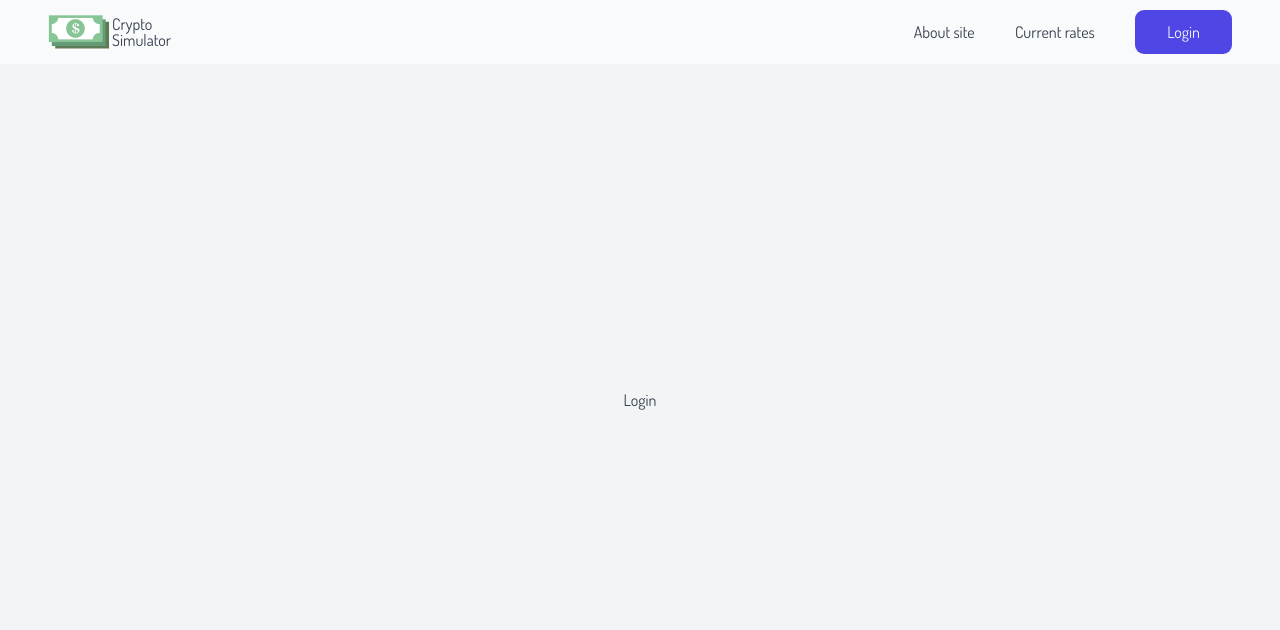
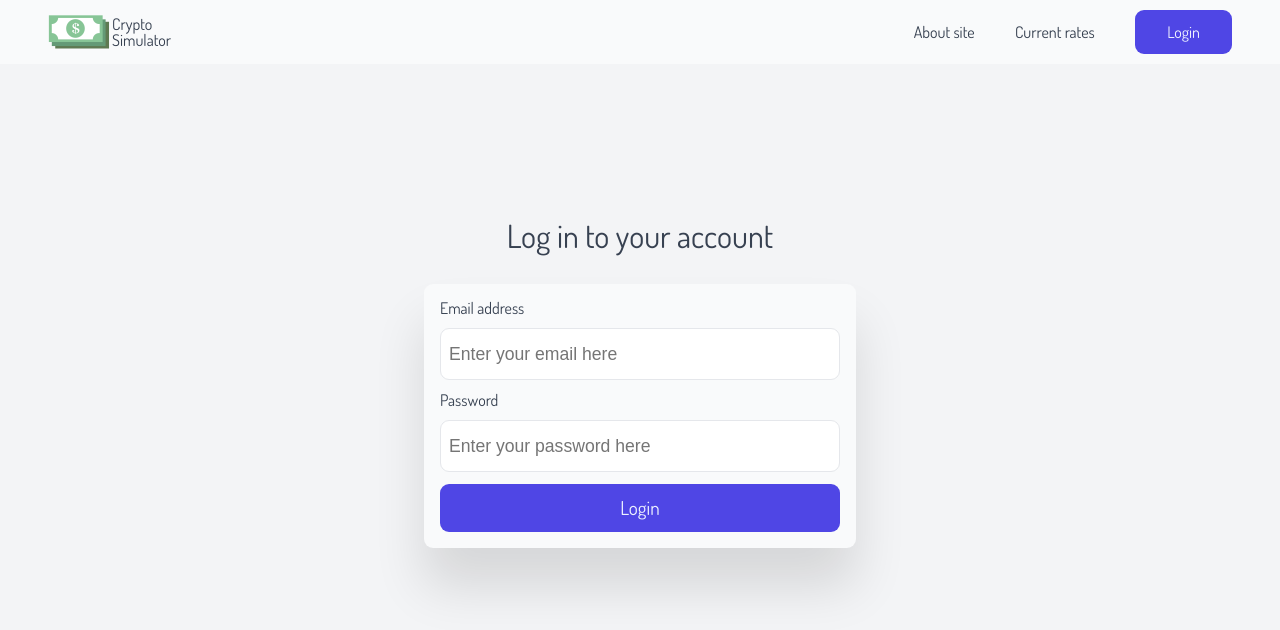
Before and after one commit to helo1313/crypto-simulator, a Next.js app: page /login in a window 1280 px wide. Shown: the top 630 px of the page. Built offline with nearby package versions, Linux system fonts and the light colour scheme.

Commit message:
added login styling

```diff
--- a/src/pages/login.tsx
+++ b/src/pages/login.tsx
@@ -1,5 +1,52 @@
+import { useState } from "react";
 import classes from "../styles/Pages/login.module.scss";
 
 export default function Login() {
-  return <div className={classes.login}>Login</div>;
+  const [email, setEmail] = useState("");
+  const [password, setPassword] = useState("");
+  const [emailError, setEmailError] = useState("");
+  const [passwordError, setPasswordError] = useState("");
+
+  return (
+    <div className={classes.login}>
+      <h2>Log in to your account</h2>
+      <form className={classes.form}>
+        <div className={classes.inputContainer}>
+          <label htmlFor="email" className={classes.label}>
+            Email address
+          </label>
+          <input
+            value={email}
+            name="email"
+            placeholder="Enter your email here"
+            onChange={(event: React.ChangeEvent<HTMLInputElement>) =>
+              setEmail(event.target.value)
+            }
+            className={classes.input}
+          />
+          <label className={classes.errorLabel}>{emailError}</label>
+        </div>
+
+        <div className={classes.inputContainer}>
+          <label htmlFor="password" className={classes.label}>
+            Password
+          </label>
+          <input
+            value={password}
+            name="password"
+            placeholder="Enter your password here"
+            onChange={(event: React.ChangeEvent<HTMLInputElement>) =>
+              setPassword(event.target.value)
+            }
+            className={classes.input}
+          />
+          <label className={classes.errorLabel}>{passwordError}</label>
+        </div>
+
+        <button className={classes.button} type="submit">
+          Login
+        </button>
+      </form>
+    </div>
+  );
 }
--- a/src/styles/Pages/login.module.scss
+++ b/src/styles/Pages/login.module.scss
@@ -1,6 +1,57 @@
 .login {
   height: 100dvh;
   display: flex;
+  flex-direction: column;
   align-items: center;
   justify-content: center;
 }
+
+.form {
+  margin: 2rem;
+  padding: 1rem;
+
+  background-color: var(--color-grey-50);
+  box-shadow: var(--shadow-lg);
+  border-radius: var(--border-radius-lg);
+}
+
+.inputContainer {
+  width: 400px;
+
+  display: flex;
+  flex-direction: column;
+}
+
+.input {
+  margin-bottom: 0.1rem;
+  height: 48px;
+  font-size: 1.1rem;
+  border-radius: var(--border-radius-lg);
+  border: 1px solid var(--color-grey-200);
+  padding-left: 8px;
+}
+
+.label {
+  margin-bottom: 0.75rem;
+}
+
+.errorLabel {
+  color: var(--color-red-700);
+  font-size: 0.75rem;
+  margin-bottom: 0.65rem;
+}
+
+.button {
+  width: 100%;
+  height: 3rem;
+
+  border-radius: var(--border-radius-lg);
+  color: var(--color-brand-50);
+  background-color: var(--color-brand-600);
+  font-size: 1.2rem;
+  text-align: center;
+
+  &:hover {
+    background-color: var(--color-brand-700);
+  }
+}
```
